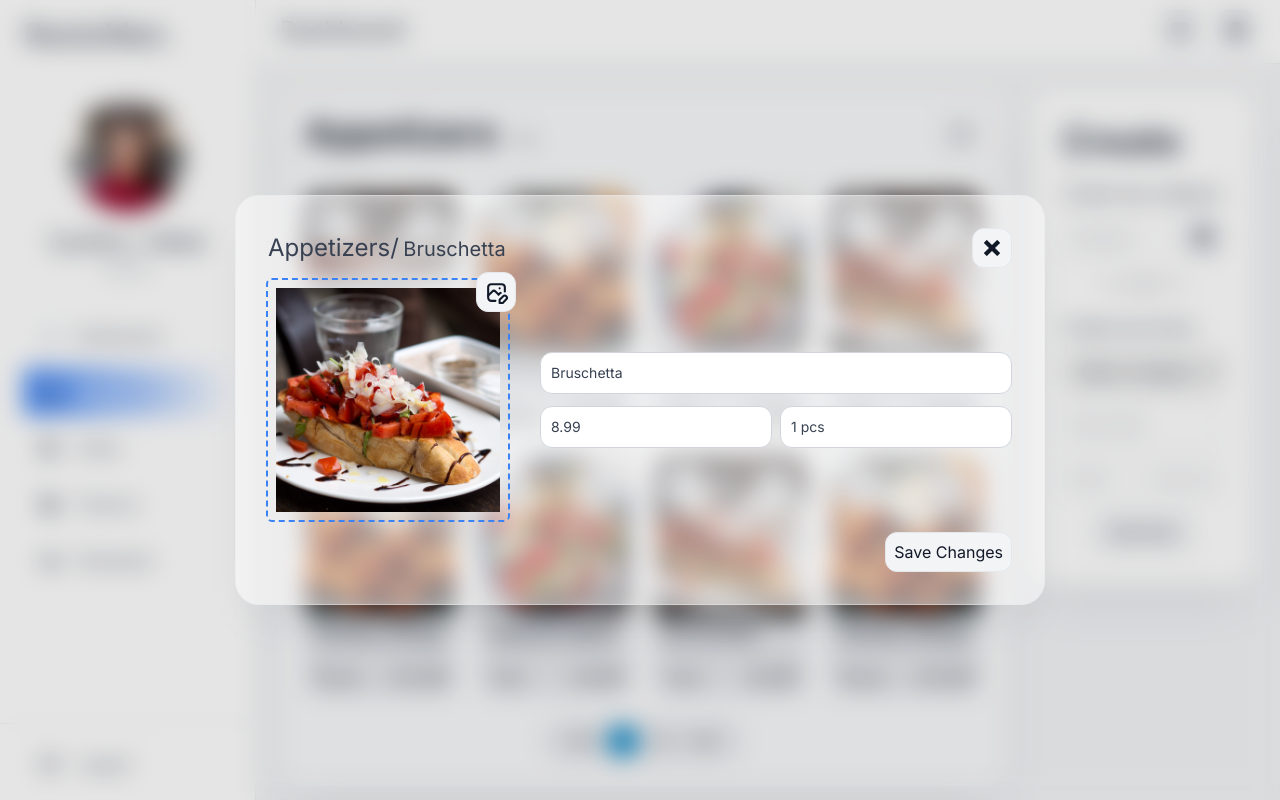
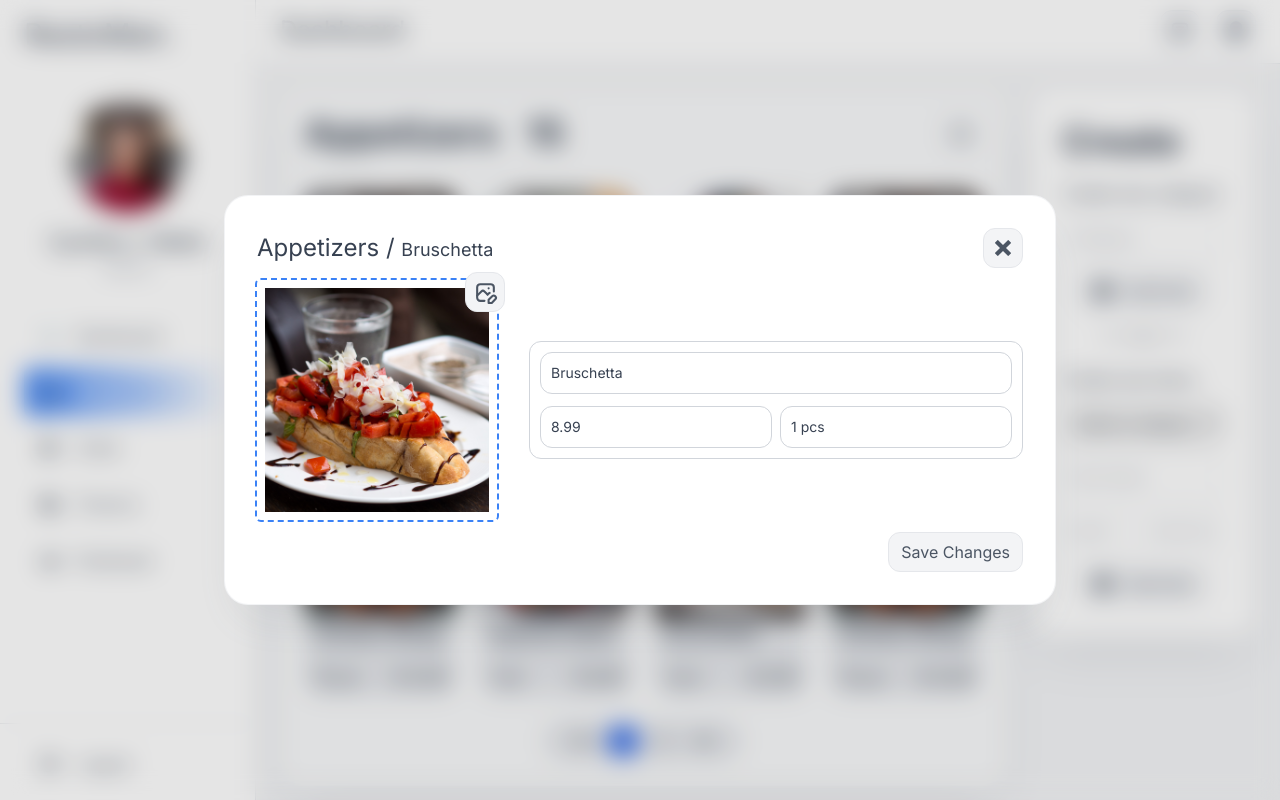
Before and after one commit to AbidHasanPiash/bhojon, a Next.js app: page /menu in a window 1280 px wide. Both pictures are taken after a click on the button 337 px from the left and 225 px from the top of the page. Shown: the top 800 px of the page. Built offline with nearby package versions, Linux system fonts and the light colour scheme.

Commit message:
optimized css fofr food menu

```diff
--- a/app/globals.css
+++ b/app/globals.css
@@ -37,7 +37,7 @@
   @apply w-full flex items-center justify-between space-x-10
 }
 .modal_body {
-  @apply min-w-fit h-fit space-y-3 mx-6 p-4 sm:p-8 rounded-3xl bg-white border border-gray-200/50 dark:shadow-none dark:border-gray-700 dark:bg-gray-800 bg-opacity-50 shadow-2xl shadow-gray-600/10
+  @apply h-fit space-y-3 p-4 sm:p-8 rounded-3xl bg-white border border-gray-200/50 dark:shadow-none dark:border-gray-700 dark:bg-gray-800 shadow-2xl shadow-gray-600/10
 }
 .modal_body_element {
   @apply mt-6 rounded-xl border border-gray-300 p-2.5 dark:border-gray-700
@@ -45,8 +45,22 @@
 
 /************* Input *************/
 .select_layout {
-  @apply outline-none rounded-xl md:pr-40 border border-gray-300 p-2.5 text-sm dark:bg-gray-900 dark:border-gray-700
+  @apply outline-none rounded-xl border border-gray-300 p-2.5 text-sm dark:bg-gray-900 dark:border-gray-700
 }
 .input_lauout {
   @apply outline-none w-full rounded-xl border border-gray-300 p-2.5 text-sm transition focus:border-cyan-300 duration-300 dark:bg-gray-900 dark:border-gray-700
 }
+
+/************* ReactPaginate *************/
+.rp_layout {
+  @apply flex space-x-3 w-full items-center justify-center mt-6
+}
+.rp_container {
+  @apply flex items-center justify-center space-x-2 w-fit h-10 dark:text-gray-400 bg-gray-200 dark:bg-gray-700 px-6 rounded-full select-none
+}
+.rp_common {
+  @apply mx-auto w-8 h-8 rounded-full flex items-center justify-center hover:bg-gray-400 dark:hover:bg-gray-800 active:bg-sky-600 active:text-white
+}
+.rp_active {
+  @apply bg-blue-600 hover:bg-blue-800 text-white rounded-full mx-auto flex items-center justify-center font-bold
+}
--- a/app/menu/page.jsx
+++ b/app/menu/page.jsx
@@ -128,14 +128,11 @@ export default function Menu() {
       {/* Heading for mobile vew */}
       <div className="sticky px-10 pt-6 flex items-center justify-between lg:hidden">
         <h5 className="text-2xl font-medium text-gray-600 dark:text-white">Menu</h5>
-        <button
-          onClick={()=>setCreateShow((p)=>!p)}
-          className="h-10 gap-2 px-2 rounded-xl border bg-gray-100 active:bg-gray-200 dark:bg-gray-700 dark:border-gray-600 dark:active:bg-gray-800"
-        >
-          <span className="flex space-x-2 text-gray-600 dark:text-gray-300 group-hover:text-gray-700 dark:group-hover:text-white"> <span>Create</span> <MdControlPointDuplicate size={22}/></span>
+        <button onClick={()=>setCreateShow((p)=>!p)} className="btn_layout_text" >
+          <span className="btn_text"> <span>Create</span> <MdControlPointDuplicate size={22}/></span>
         </button>
       </div>
-      <div className="px-6 pt-6 lg:grid grid-cols-4 gap-6 w-full">
+      <div className="container_gap lg:grid grid-cols-4 gap-6 w-full">
         {/* Menu section */}
         <div className="lg:col-span-3">
           {menu.map((category, index) => (
@@ -148,36 +145,26 @@ export default function Menu() {
           ))}
         </div>
         {/* Create Item Section */}
-        <div className={`${createShow?'fixed top-1/2 left-1/2 -translate-x-1/2 -translate-y-1/2 bg-black/10 backdrop-blur-md flex items-center justify-center w-full h-full z-30':'lg:block h-fit sticky top-[88px]'}`}>
-          <div className="space-y-3 h-fit p-4 sm:p-8 rounded-3xl bg-white border border-gray-200/50 dark:shadow-none dark:border-gray-700 dark:bg-gray-800 shadow-2xl shadow-gray-600/10">
+        <div className={`${createShow?'modal_container':'lg:block h-fit sticky top-[88px]'}`}>
+          <div className="modal_body">
             <div className="flex items-center justify-between">
               <h1 className="text-3xl font-bold md:text-4xl text-center">Create</h1>
-              <button
-                aria-label="Close Nav"
-                onClick={()=>setCreateShow((p)=>!p)}
-                className="h-10 w-10 flex items-center justify-center rounded-xl border lg:hidden text-gray-900 dark:text-gray-200 bg-gray-100 active:bg-gray-200 dark:bg-gray-700 dark:border-gray-600 dark:active:bg-gray-800"
-              >
-                <ImCross/>
+              <button onClick={()=>setCreateShow((p)=>!p)} className="btn_layout_icon lg:hidden">
+                <span className="btn_icon"><ImCross/></span>
               </button>
             </div>
             {/* Create new Category form */}
             <h1 className="pt-2">Create new category</h1>
-            <form onSubmit={addCategory} className="flex space-x-2">
+            <form onSubmit={addCategory} className="flex flex-col items-center justify-center gap-3">
               <input
                 type="text"
-                name="category"
                 placeholder="Category"
-                aria-label="new category"
                 value={newCategory}
                 onChange={(e)=>setNewCategory(e.target.value)}
-                class="outline-none w-full rounded-xl border border-gray-300 p-2.5 text-sm transition focus:border-cyan-300 dark:bg-gray-900 dark:border-gray-700"
+                class="input_lauout"
               />
-              <button
-                type="submit"
-                disabled={!newCategory}
-                className="h-10 w-10 gap-2 px-2 rounded-xl border bg-gray-100 active:bg-gray-200 dark:bg-gray-700 dark:border-gray-600 dark:active:bg-gray-800"
-              >
-                <span className="text-gray-600 dark:text-gray-300 group-hover:text-gray-700 dark:group-hover:text-white"><HiPlusCircle size={22}/></span>
+              <button type="submit" disabled={!newCategory} className="btn_layout_text disabled:cursor-not-allowed">
+                <span className="btn_text"> <HiPlusCircle size={22}/> <span>Add Item</span> </span>
               </button>
             </form>
             <div className="flex items-center justify-center w-full text-gray-500 font-extrabold">
@@ -188,11 +175,7 @@ export default function Menu() {
             {/* Create new Items from */}
             <h1 className="pt-2">Create new Items</h1>
             <form className="space-y-3">
-              <select
-                value={selectedCategory}
-                onChange={(e)=>setSelectedCategory(e.target.value)}
-                className="outline-none w-full rounded-xl border border-gray-300 p-2.5 text-sm transition-all duration-300 dark:bg-gray-900 dark:border-gray-700"
-              >
+              <select value={selectedCategory} onChange={(e)=>setSelectedCategory(e.target.value)} className="select_layout w-full">
                 <option value="">Select a category</option>
                 {menu.map((category, index) => (
                   <option key={index} value={category.category}>
@@ -200,13 +183,7 @@ export default function Menu() {
                   </option>
                 ))}
               </select>
-              <input
-                type="text"
-                placeholder="Item Name"
-                value={itemName}
-                onChange={(e)=>setItemName(e.target.value)}
-                className="outline-none w-full rounded-xl border border-gray-300 p-2.5 text-sm transition focus:border-cyan-300 duration-300 dark:bg-gray-900 dark:border-gray-700"
-              />
+              <input type="text" placeholder="Item Name" value={itemName} onChange={(e)=>setItemName(e.target.value)} className="input_lauout"/>
               <div className="flex space-x-2">
                 <input
                   type="number"
@@ -214,24 +191,19 @@ export default function Menu() {
                   placeholder="Item Price"
                   value={itemPrice}
                   onChange={(e)=>setItemPrice(e.target.value)}
-                  className="outline-none w-full rounded-xl border border-gray-300 p-2.5 text-sm transition focus:border-cyan-300 duration-300 dark:bg-gray-900 dark:border-gray-700"
+                  className="input_lauout"
                 />
                 <input
                   type="text"
                   placeholder="Item Size"
                   value={itemSize}
                   onChange={(e)=>setItemSize(e.target.value)}
-                  className="outline-none w-full rounded-xl border border-gray-300 p-2.5 text-sm transition focus:border-cyan-300 duration-300 dark:bg-gray-900 dark:border-gray-700"
+                  className="input_lauout"
                 />
               </div>
               <div className="flex items-center justify-center">
-                <button
-                  type="submit"
-                  onClick={addItem}
-                  className="h-10 w-fit gap-2 px-4 rounded-xl border bg-gray-100 active:bg-gray-200 dark:bg-gray-700 dark:border-gray-600 dark:active:bg-gray-800"
-                  disabled={!selectedCategory || !itemName || !itemPrice || !itemSize}
-                >
-                  Add Item
+                <button type="submit" onClick={addItem} className="btn_layout_text disabled:cursor-not-allowed" disabled={!selectedCategory || !itemName || !itemPrice || !itemSize}>
+                  <span className="btn_text"> <HiPlusCircle size={22}/> <span>Add Item</span> </span>
                 </button>
               </div>
             </form>
@@ -241,92 +213,3 @@ export default function Menu() {
     </div>
   )
 }
-
-
-{/*
-        <div className={`${createShow?'fixed left-4 right-4 ring ring-cyan-300':'hidden sticky'} top-[88px] lg:block h-fit space-y-3 p-4 sm:p-8 rounded-3xl bg-white border border-gray-200/50 dark:shadow-none dark:border-gray-700 dark:bg-gray-800 bg-opacity-50 shadow-2xl shadow-gray-600/10`}>
-          <div className="flex items-center justify-between">
-            <h1 className="text-3xl font-bold md:text-4xl text-center">Create</h1>
-            <button
-              aria-label="Close Nav"
-              onClick={()=>setCreateShow((p)=>!p)}
-              className="h-10 w-10 flex items-center justify-center rounded-xl border lg:hidden text-gray-900 dark:text-gray-200 bg-gray-100 active:bg-gray-200 dark:bg-gray-700 dark:border-gray-600 dark:active:bg-gray-800"
-            >
-              <ImCross/>
-            </button>
-          </div>
-          <h1 className="pt-2">Create new category</h1>
-          <form onSubmit={addCategory} className="flex space-x-2">
-            <input
-              type="text"
-              name="category"
-              placeholder="Category"
-              aria-label="new category"
-              value={newCategory}
-              onChange={(e)=>setNewCategory(e.target.value)}
-              class="outline-none w-full rounded-xl border border-gray-300 p-2.5 text-sm transition focus:border-cyan-300 dark:bg-gray-900 dark:border-gray-700"
-            />
-            <button
-              type="submit"
-              disabled={!newCategory}
-              className="h-10 w-10 gap-2 px-2 rounded-xl border bg-gray-100 active:bg-gray-200 dark:bg-gray-700 dark:border-gray-600 dark:active:bg-gray-800"
-            >
-              <span className="text-gray-600 dark:text-gray-300 group-hover:text-gray-700 dark:group-hover:text-white"><HiPlusCircle size={22}/></span>
-            </button>
-          </form>
-          <div className="flex items-center justify-center w-full text-gray-500 font-extrabold">
-            <h1>-----</h1>
-            <h1> x </h1>
-            <h1>-----</h1>
-          </div>
-          <h1 className="pt-2">Create new Items</h1>
-          <form className="space-y-3">
-            <select
-              value={selectedCategory}
-              onChange={(e)=>setSelectedCategory(e.target.value)}
-              className="outline-none w-full rounded-xl border border-gray-300 p-2.5 text-sm transition-all duration-300 dark:bg-gray-900 dark:border-gray-700"
-            >
-              <option value="">Select a category</option>
-              {menu.map((category, index) => (
-                <option key={index} value={category.category}>
-                  {category.category}
-                </option>
-              ))}
-            </select>
-            <input
-              type="text"
-              placeholder="Item Name"
-              value={itemName}
-              onChange={(e)=>setItemName(e.target.value)}
-              className="outline-none w-full rounded-xl border border-gray-300 p-2.5 text-sm transition focus:border-cyan-300 duration-300 dark:bg-gray-900 dark:border-gray-700"
-            />
-            <div className="flex space-x-2">
-              <input
-                type="number"
-                step="0.01"
-                placeholder="Item Price"
-                value={itemPrice}
-                onChange={(e)=>setItemPrice(e.target.value)}
-                className="outline-none w-full rounded-xl border border-gray-300 p-2.5 text-sm transition focus:border-cyan-300 duration-300 dark:bg-gray-900 dark:border-gray-700"
-              />
-              <input
-                type="text"
-                placeholder="Item Size"
-                value={itemSize}
-                onChange={(e)=>setItemSize(e.target.value)}
-                className="outline-none w-full rounded-xl border border-gray-300 p-2.5 text-sm transition focus:border-cyan-300 duration-300 dark:bg-gray-900 dark:border-gray-700"
-              />
-            </div>
-            <div className="flex items-center justify-center">
-              <button
-                type="submit"
-                onClick={addItem}
-                className="h-10 w-fit gap-2 px-4 rounded-xl border bg-gray-100 active:bg-gray-200 dark:bg-gray-700 dark:border-gray-600 dark:active:bg-gray-800"
-                disabled={!selectedCategory || !itemName || !itemPrice || !itemSize}
-              >
-                Add Item
-              </button>
-            </div>
-          </form>
-        </div>
-*/}
--- a/components/dashboard/ReceiptModal.jsx
+++ b/components/dashboard/ReceiptModal.jsx
@@ -1,7 +1,7 @@
 "use client"
 import { useState } from "react";
 import { ImCross } from "react-icons/im";
-import { TbPrinter, TbCurrencyTaka } from "react-icons/tb";
+import { TbPrinter } from "react-icons/tb";
 
 export default function ReceiptModal({closeReceiptModal}) {
   const Orders = [
--- a/components/menu/CardContainer.jsx
+++ b/components/menu/CardContainer.jsx
@@ -6,39 +6,28 @@ import { BiDownArrow, BiArrowToLeft, BiArrowToRight } from 'react-icons/bi'
 
 export default function CardContainer({category, deleteItem, editItem}) {
   const [isOpen, setIsOpen] = useState(true);
-
   const [currentPage, setCurrentPage] = useState(0);
-
   const handlePageChange = ({ selected }) => {
     setCurrentPage(selected);
   };
   const data = category?.items;
-
   // Items per page
   const itemsPerPage = 8;
   const pageCount = Math.ceil(data?.length / itemsPerPage);
-
   // Calculate start and end index for the current page
   const startIndex = currentPage * itemsPerPage;
   const endIndex = startIndex + itemsPerPage;
-
   // Get the items for the current page
   const currentPageItems = data?.slice(startIndex, endIndex);
   return (
     <div className={`${isOpen?'max-h-screen':'max-h-24'} transition-all duration-300 overflow-hidden mb-6 p-6 rounded-3xl bg-white border border-gray-200/50 dark:shadow-none dark:border-gray-700 dark:bg-gray-800 bg-opacity-50 shadow-2xl shadow-gray-600/10`}>
         <div className='pb-10 flex items-center justify-between'>
-          <div className='space-x-5'>
-            <span className="text-2xl font-bold text-gray-800 dark:text-white md:text-4xl">
-              {category.category}
-            </span>
-            <span>{category.items.length}</span>
+          <div className='text-2xl font-bold md:text-4xl space-x-5'>
+            <span> {category.category} </span>
+            <span> {category.items.length} </span>
           </div>
-          <button
-            onClick={()=>setIsOpen((p)=>!p)}
-            aria-label="close"
-            className="h-10 w-10 rounded-xl border flex items-center justify-center bg-gray-100 active:bg-gray-200 dark:bg-gray-700 dark:border-gray-600 dark:active:bg-gray-800"
-          >
-            <span className={`${isOpen&&'rotate-180'} transition-all duration-300 text-gray-600 dark:text-gray-300 group-hover:text-gray-700 dark:group-hover:text-white`}>
+          <button onClick={()=>setIsOpen((p)=>!p)} className="btn_layout_icon">
+            <span className={`${isOpen&&'rotate-180'} transition-all duration-300 btn_icon`}>
               <BiDownArrow size={22}/>
             </span>
           </button>
@@ -48,19 +37,19 @@ export default function CardContainer({category, deleteItem, editItem}) {
             <FoodCard item={item} key={itemIndex} category={category.category} deleteItem={deleteItem} editItem={editItem}/>
         ))}
         </div>
-        {data?.length > 8 && <div className='flex space-x-3 w-full items-center justify-center mt-6'>
+        {data?.length > 8 && <div className='rp_layout'>
           <ReactPaginate
-            className='flex items-center justify-center space-x-2 w-fit h-10 dark:text-gray-400 bg-gray-200 dark:bg-gray-700 px-6 rounded-full'
+            className='rp_container'
             previousLabel={<BiArrowToLeft size={22}/>}
             nextLabel={<BiArrowToRight size={22}/>}
             pageCount={pageCount}
             marginPagesDisplayed={2}
             pageRangeDisplayed={5}
             onPageChange={handlePageChange}
-            pageClassName="mx-auto w-8 h-8 rounded-full flex items-center justify-center hover:bg-gray-400 dark:hover:bg-gray-800"
-            previousClassName="mx-auto w-8 h-8 rounded-full flex items-center justify-center hover:bg-gray-400 dark:hover:bg-gray-800 active:bg-sky-600 active:text-white"
-            nextClassName="mx-auto w-8 h-8 rounded-full flex items-center justify-center hover:bg-gray-400 dark:hover:bg-gray-800 active:bg-sky-600 active:text-white"
-            activeClassName="bg-sky-600 hover:bg-sky-600 text-white rounded-full mx-auto w-6 h-6 flex items-center justify-center text-gray-200"
+            pageClassName="rp_common"
+            previousClassName="rp_common"
+            nextClassName="rp_common"
+            activeClassName="rp_active"
           />
         </div>}
       </div>
--- a/components/menu/FoodCard.jsx
+++ b/components/menu/FoodCard.jsx
@@ -24,18 +24,10 @@ export default function FoodCard({item, category, deleteItem, editItem}) {
         height="200"
       />
       <div className='absolute top-0 p-3 w-full h-full flex justify-between group-hover:backdrop-blur-sm group-hover:bg-black/20 transition-all duration-300'>
-        <button
-          aria-label="edit"
-          onClick={() => setIsModalOpen(true) /*editItem(category, item.name)*/}
-          className="h-10 w-10 rounded-xl border flex items-center justify-center bg-gray-100 active:bg-gray-200 dark:bg-gray-700 dark:border-gray-600 dark:active:bg-gray-800"
-        >
+        <button onClick={() => setIsModalOpen(true)} className="btn_layout_icon">
           <span className="text-gray-600 dark:text-gray-300 hover:text-blue-500"><HiPencilAlt size={22}/></span>
         </button>
-        <button
-          aria-label="delete"
-          onClick={() => deleteItem(category, item.name)}
-          className="h-10 w-10 rounded-xl border flex items-center justify-center bg-gray-100 active:bg-gray-200 dark:bg-gray-700 dark:border-gray-600 dark:active:bg-gray-800"
-        >
+        <button onClick={() => deleteItem(category, item.name)} className="btn_layout_icon">
           <span className="text-gray-600 dark:text-gray-300 hover:text-red-500"><HiTrash size={22}/></span>
         </button>
       </div>
@@ -66,17 +58,16 @@ export default function FoodCard({item, category, deleteItem, editItem}) {
       *
       *
       */}
-      <div className={`${isModalOpen ? 'fixed':'hidden'} top-1/2 left-1/2 -translate-x-1/2 -translate-y-1/2 bg-black/10 backdrop-blur-md flex items-center justify-center w-full h-full z-30`}>
-        <div className="w-fit h-fit space-y-3 mx-6 p-4 sm:p-8 rounded-3xl bg-white border border-gray-200/50 dark:shadow-none dark:border-gray-700 dark:bg-gray-800 bg-opacity-50 shadow-2xl shadow-gray-600/10">
+      <div className={`${isModalOpen ? 'modal_container':'hidden'} `}>
+        <div className="modal_body">
           {/* Modal Header */}
-          <div className='w-full flex items-center justify-between'>
-            <h1><span className='text-xl md:text-2xl'>{category}/</span> <span className='md:text-xl'>{item.name}</span></h1>
-            <button
-              onClick={()=>setIsModalOpen(false)}
-              aria-label="Close Nav"
-              className="h-10 w-10 flex items-center justify-center rounded-xl border text-gray-900 dark:text-gray-200 bg-gray-100 active:bg-gray-200 dark:bg-gray-700 dark:border-gray-600 dark:active:bg-gray-800"
-            >
-              <ImCross/>
+          <div className='modal_header'>
+            <h1>
+              <span className='text-xl md:text-2xl'>{category} / </span>
+              <span className='md:text-lg'>{item.name}</span>
+            </h1>
+            <button onClick={()=>setIsModalOpen(false)} className="btn_layout_icon" >
+              <span className="btn_icon"><ImCross/></span>
             </button>
           </div>
           {/* Body Section */}
@@ -91,15 +82,12 @@ export default function FoodCard({item, category, deleteItem, editItem}) {
                 width="200"
                 height="200"
               />
-              <button
-                aria-label="change Image"
-                className="absolute -top-2 -right-2 h-10 w-10 flex items-center justify-center rounded-xl border text-gray-900 dark:text-gray-200 bg-gray-100 active:bg-gray-200 dark:bg-gray-700 dark:border-gray-600 dark:active:bg-gray-800"
-              >
-                <TbPhotoEdit size={25}/>
+              <button className="absolute -top-2 -right-2 btn_layout_icon">
+                <span className="btn_icon"><TbPhotoEdit size={25}/></span>
               </button>
             </div>
             {/* Edit Data */}
-            <div className="space-y-3">
+            <div className="modal_body_element space-y-3">
               <input
                 type="text"
                 placeholder="Item Name"
@@ -108,7 +96,7 @@ export default function FoodCard({item, category, deleteItem, editItem}) {
                   ...prevItem,
                   name: e.target.value
                 }))}
-                className="outline-none w-full rounded-xl border border-gray-300 p-2.5 text-sm transition focus:border-cyan-300 duration-300 dark:bg-gray-900 dark:border-gray-700"
+                className="input_lauout"
               />
               <div className="flex space-x-2">
                 <input
@@ -120,7 +108,7 @@ export default function FoodCard({item, category, deleteItem, editItem}) {
                     ...prevItem,
                     price: e.target.value
                   }))}
-                  className="outline-none w-full rounded-xl border border-gray-300 p-2.5 text-sm transition focus:border-cyan-300 duration-300 dark:bg-gray-900 dark:border-gray-700"
+                  className="input_lauout"
                 />
                 <input
                   type="text"
@@ -130,19 +118,15 @@ export default function FoodCard({item, category, deleteItem, editItem}) {
                     ...prevItem,
                     size: e.target.value
                   }))}
-                  className="outline-none w-full rounded-xl border border-gray-300 p-2.5 text-sm transition focus:border-cyan-300 duration-300 dark:bg-gray-900 dark:border-gray-700"
+                  className="input_lauout"
                 />
               </div>
             </div>
           </div>
           {/* Save Button */}
           <div className='flex items-end justify-end'>
-            <button
-              onClick={()=>{setIsModalOpen(false); editItem(category, updatedItem);}}
-              aria-label="Close Nav"
-              className="h-10 px-2 flex items-center justify-center rounded-xl border text-gray-900 dark:text-gray-200 bg-gray-100 active:bg-gray-200 dark:bg-gray-700 dark:border-gray-600 dark:active:bg-gray-800"
-            >
-              <span>Save Changes</span>
+            <button onClick={()=>{setIsModalOpen(false); editItem(category, updatedItem);}} className="btn_layout_text">
+              <span className='btn_text'>Save Changes</span>
             </button>
           </div>
         </div>
```
Lines whose indentation alone changed are shown as unchanged.
